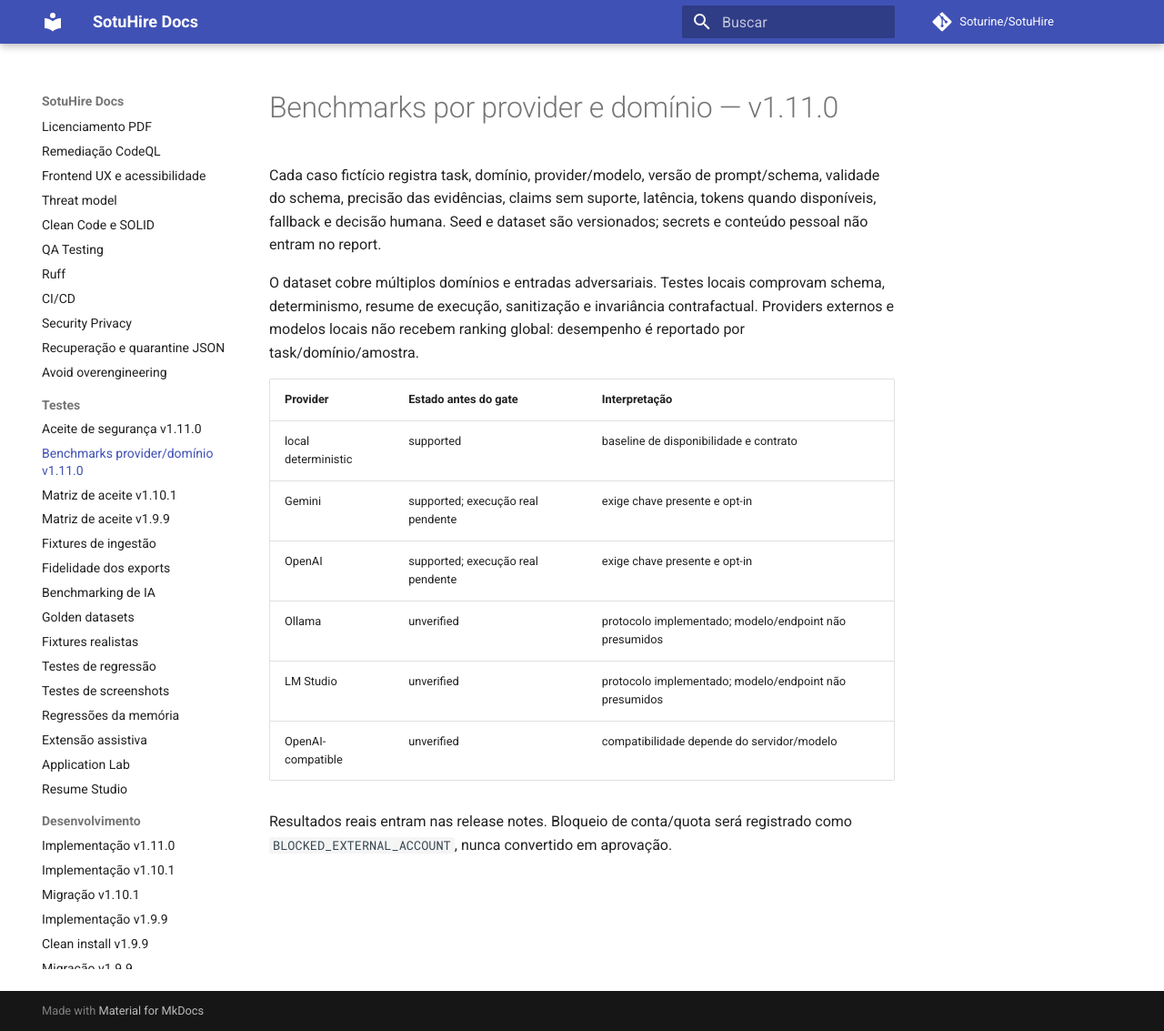
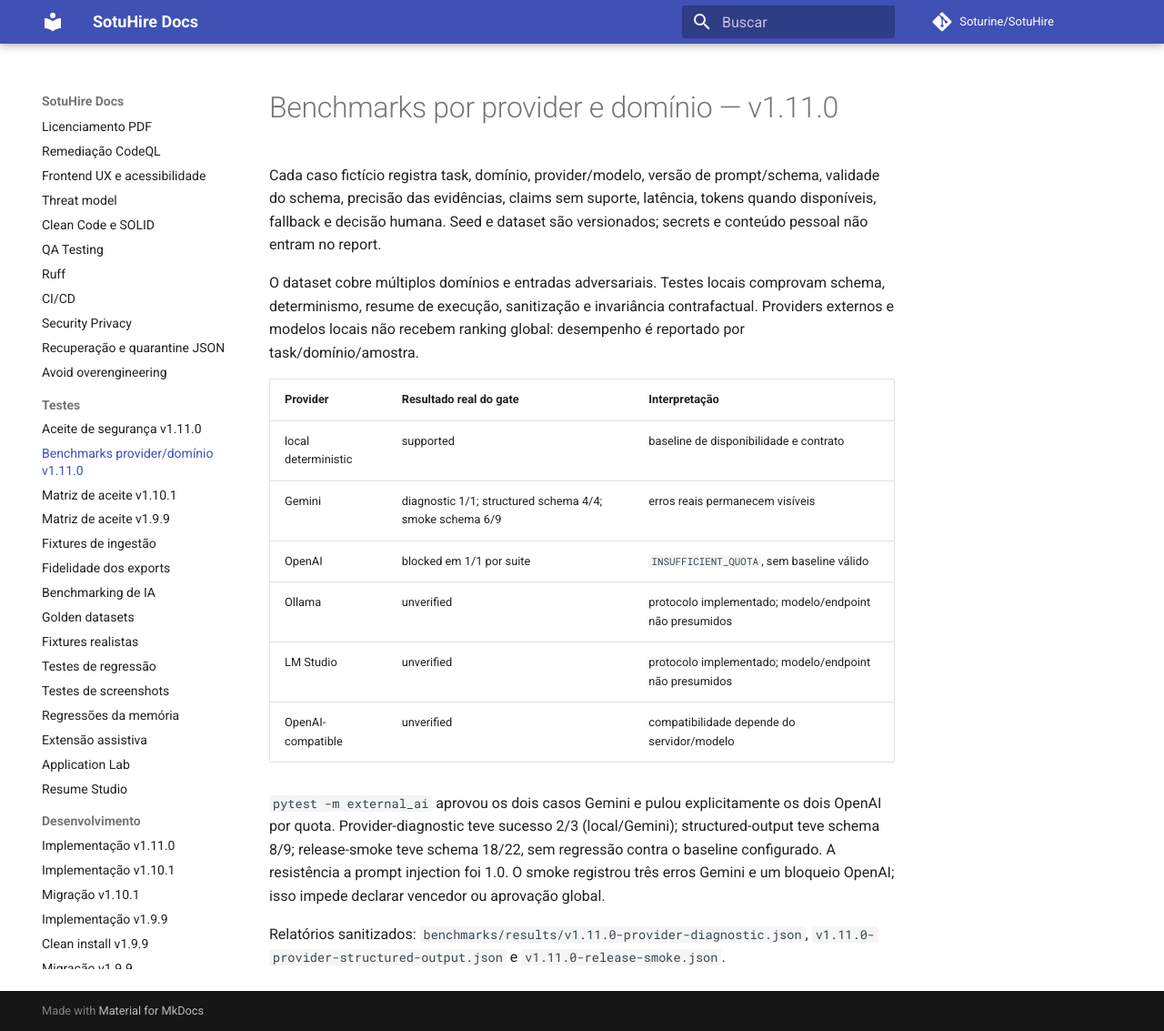
Before and after one commit to Soturine/SotuHire, an MkDocs documentation site: the page built from docs/09-testing/v1.11.0-provider-domain-benchmarks.md, in a window 1280 px wide and 1133 px high. Shown: the whole window at 91% size. Built offline with MkDocs 1.6.1 and Material for MkDocs 9.7.7, drawn with Linux system fonts in a browser that asks for light colours; comment, search, counter and statistics services are not loaded.

Commit message:
docs(release): record v1.11.0 validation evidence

```diff
--- a/docs/09-testing/v1.11.0-provider-domain-benchmarks.md
+++ b/docs/09-testing/v1.11.0-provider-domain-benchmarks.md
@@ -8,14 +8,20 @@
 determinismo, resume de execução, sanitização e invariância contrafactual. Providers externos e
 modelos locais não recebem ranking global: desempenho é reportado por task/domínio/amostra.
 
-| Provider | Estado antes do gate | Interpretação |
+| Provider | Resultado real do gate | Interpretação |
 | --- | --- | --- |
 | local deterministic | supported | baseline de disponibilidade e contrato |
-| Gemini | supported; execução real pendente | exige chave presente e opt-in |
-| OpenAI | supported; execução real pendente | exige chave presente e opt-in |
+| Gemini | diagnostic 1/1; structured schema 4/4; smoke schema 6/9 | erros reais permanecem visíveis |
+| OpenAI | blocked em 1/1 por suite | `INSUFFICIENT_QUOTA`, sem baseline válido |
 | Ollama | unverified | protocolo implementado; modelo/endpoint não presumidos |
 | LM Studio | unverified | protocolo implementado; modelo/endpoint não presumidos |
 | OpenAI-compatible | unverified | compatibilidade depende do servidor/modelo |
 
-Resultados reais entram nas release notes. Bloqueio de conta/quota será registrado como
-`BLOCKED_EXTERNAL_ACCOUNT`, nunca convertido em aprovação.
+`pytest -m external_ai` aprovou os dois casos Gemini e pulou explicitamente os dois OpenAI por
+quota. Provider-diagnostic teve sucesso 2/3 (local/Gemini); structured-output teve schema 8/9;
+release-smoke teve schema 18/22, sem regressão contra o baseline configurado. A resistência a
+prompt injection foi 1.0. O smoke registrou três erros Gemini e um bloqueio OpenAI; isso impede
+declarar vencedor ou aprovação global.
+
+Relatórios sanitizados: `benchmarks/results/v1.11.0-provider-diagnostic.json`,
+`v1.11.0-provider-structured-output.json` e `v1.11.0-release-smoke.json`.
```
Also changed, not shown: docs/09-testing/v1.11.0-security-acceptance.md (+10 -5 lines), docs/releases/v1.11.0.md (+10 -2 lines), 3 other files.
